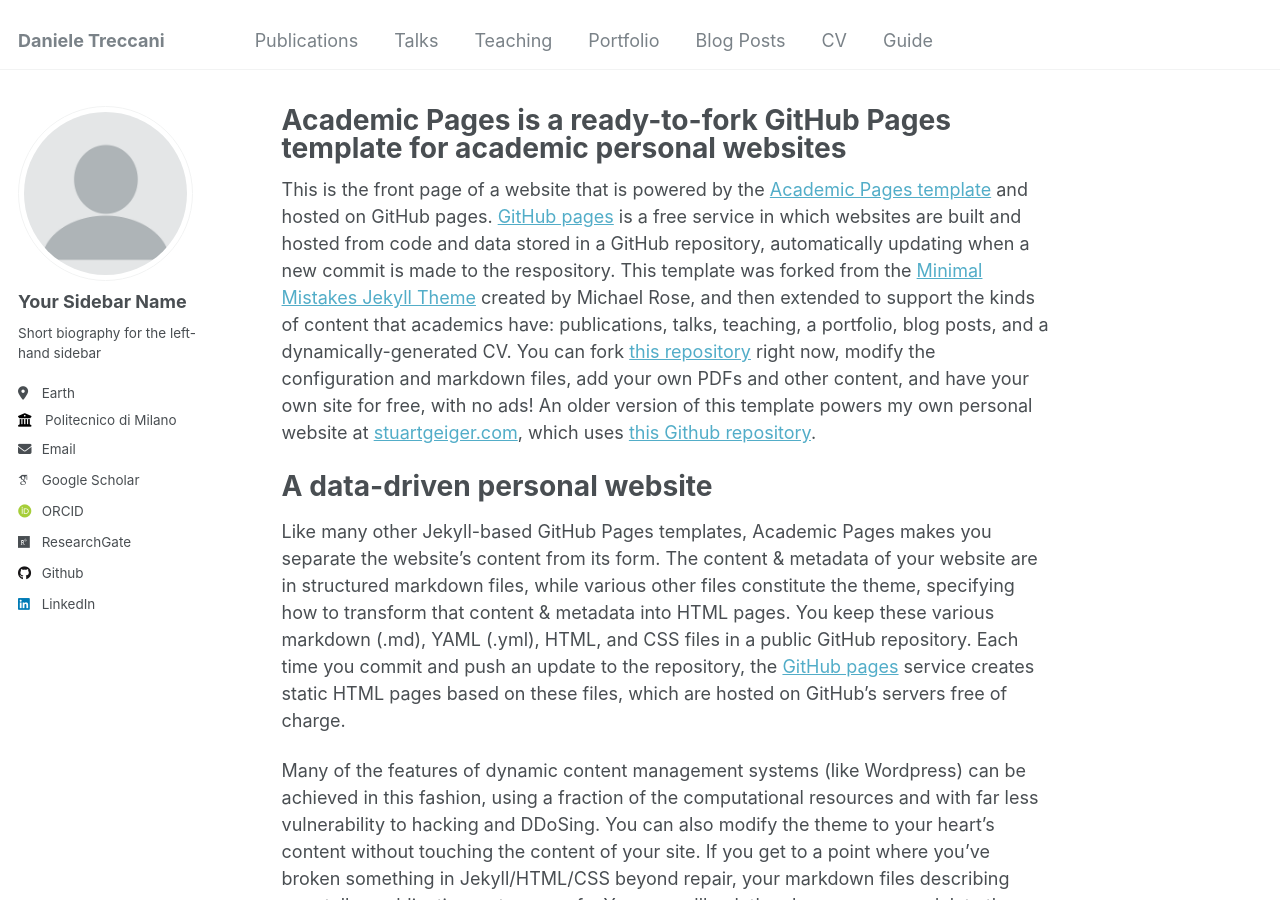
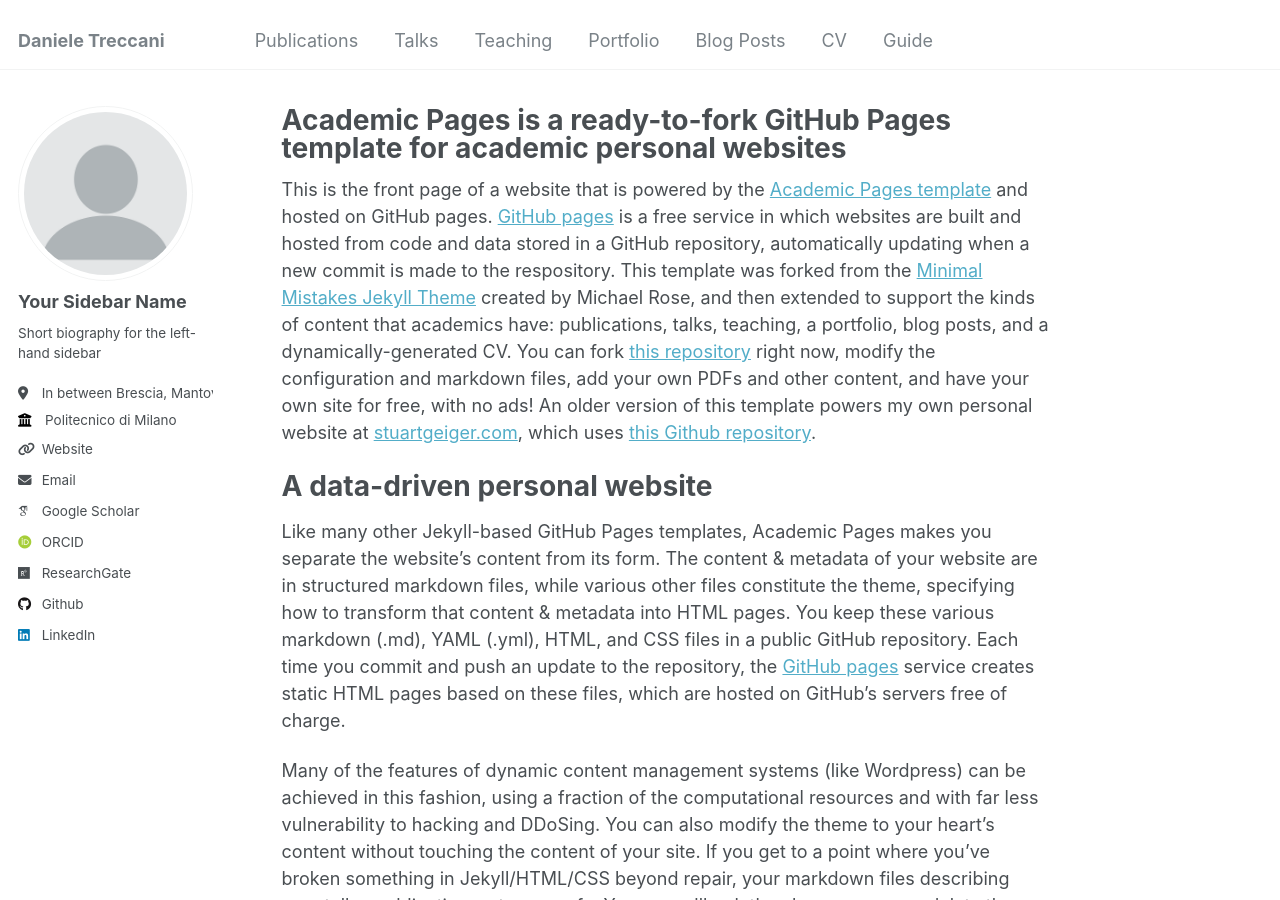
Before and after one commit to DanTRK/DanTRK.github.io, a Jekyll site: the page built from _pages/about.md, in a window 1280 px wide and 900 px high. Built offline with Jekyll 4.4.1, drawn with Linux system fonts in a browser that asks for light colours; some web fonts are replaced.

Commit message:
Update _config.yml

```diff
--- a/_config.yml
+++ b/_config.yml
@@ -25,9 +25,9 @@ author:
   name             : "Your Sidebar Name"
   pronouns         : # example: "she/her"
   bio              : "Short biography for the left-hand sidebar"
-  location         : "Earth"
+  location         : "In between Brescia, Mantova and Milano"
   employer         : "Politecnico di Milano"
-  uri              : # URL
+  uri              : "https://www4.ceda.polimi.it/manifesti/manifesti/controller/ricerche/RicercaPerDocentiPublic.do?EVN_PRODOTTI=evento&k_doc=627636"
   email            : "daniele.treccani@polimi.it"
 
   # Academic websites
```
